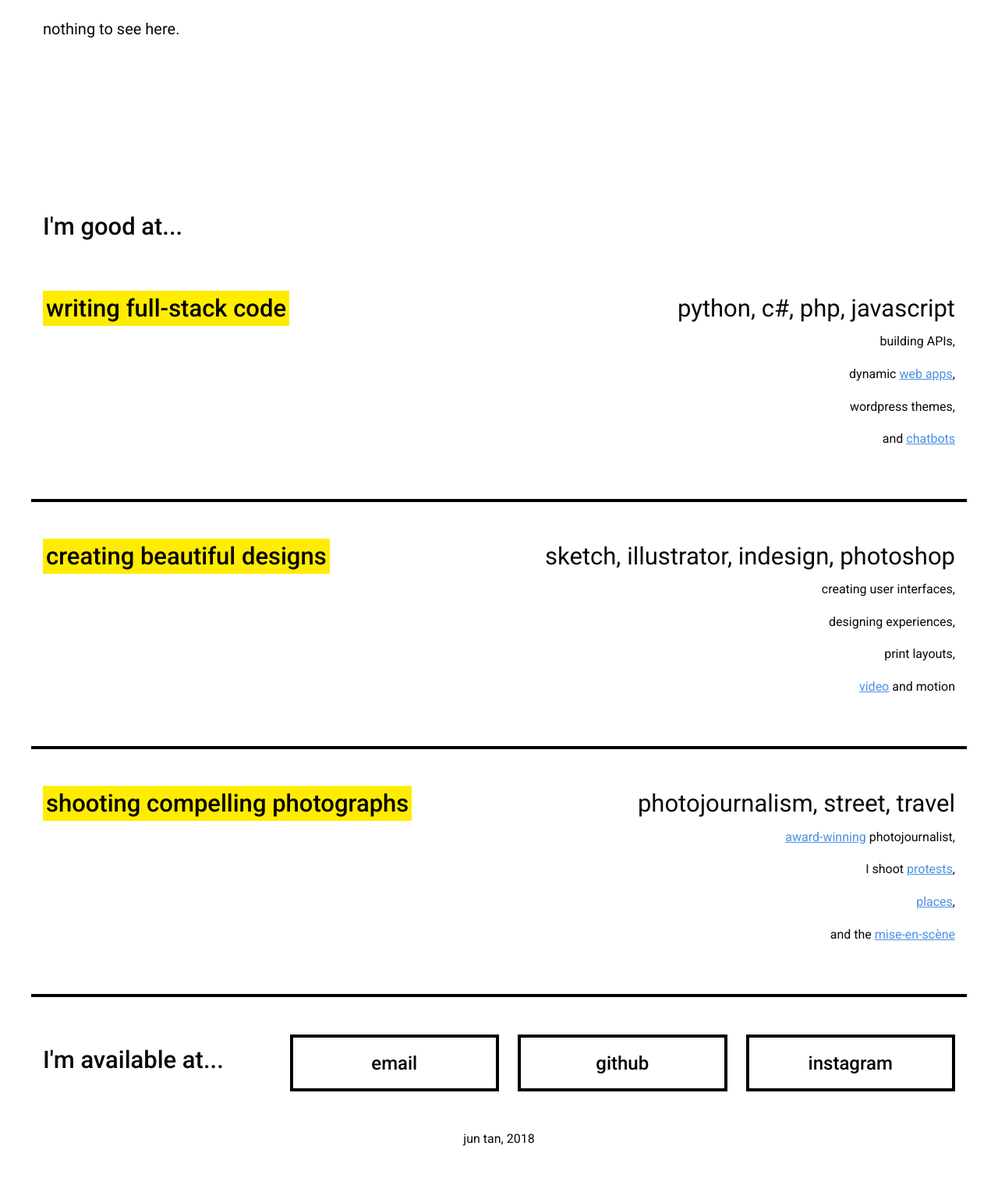
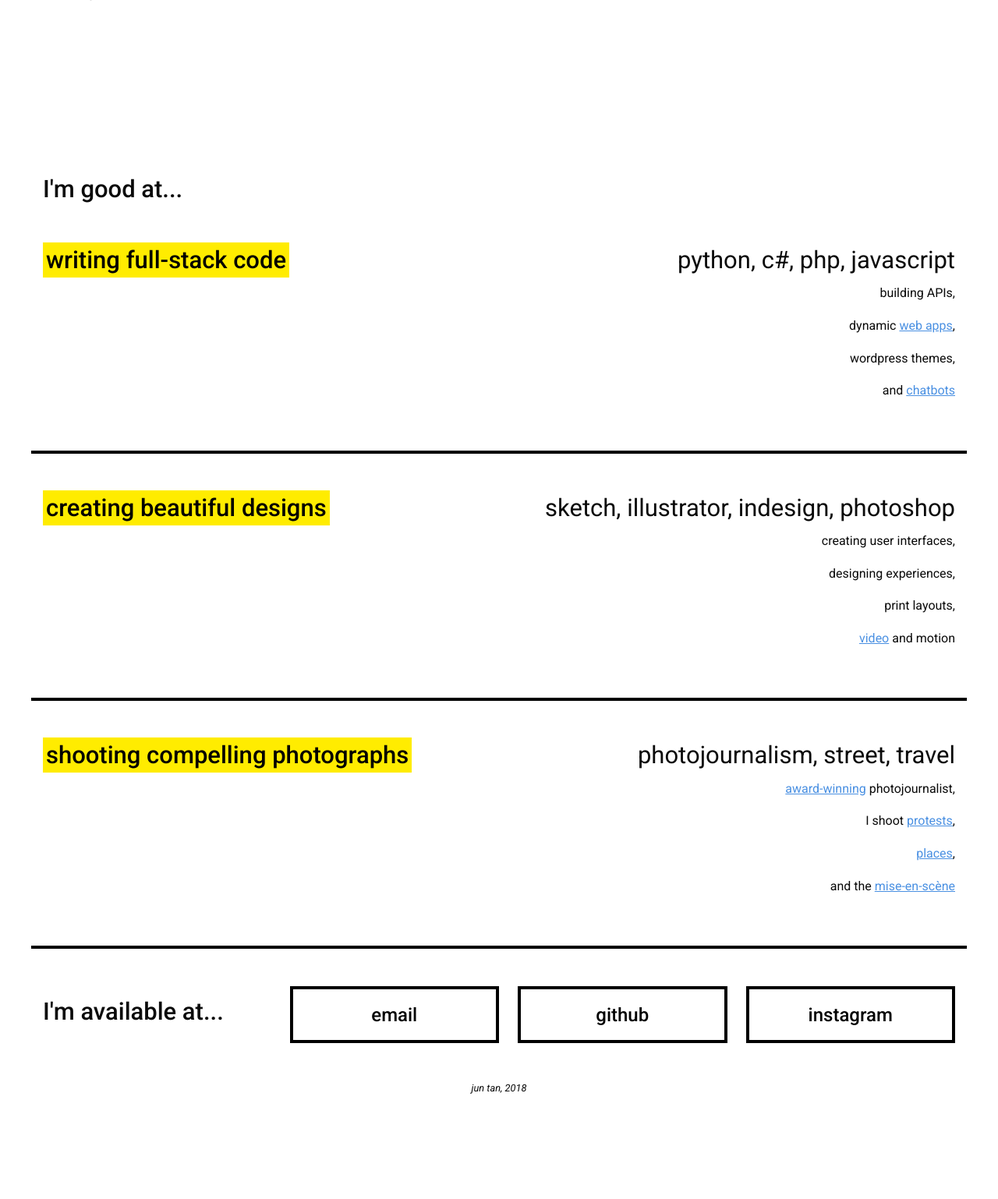
Before and after one commit to sc1f/me, a Django app: template portfolio/templates/index.html in a window 1280 px wide. Shown: the part 1251-2789 px from the top of the page at 78% size. After the commit the page ends 2654 px from the top, so only its background shows below. Run offline with Django 3.2, Linux system fonts and the light colour scheme; the template is opened without the code that fills it, so the values that code supplies are empty; style sheets or scripts are compiled from the project's sources; some libraries are stand-ins or nearby versions.

Commit message:
removed landing, outsource to new branch, change basic css

```diff
--- a/portfolio/templates/landing/landing.html
+++ /dev/null
@@ -1 +0,0 @@
-<!-- landing page template -->
--- a/static/css/imports/_globals.scss
+++ b/static/css/imports/_globals.scss
@@ -39,7 +39,8 @@ body {
 .footer {
   padding: 3.75% 2em;
   .footer-text {
-    font-size: 1rem;
+    font-size: .8rem;
+    font-style: italic;
   }
 }
 
@@ -87,6 +88,9 @@ div.columns {
 // typography
 h3 {
   font-weight: $font-weight-bold;
+  @include media-query(large) {
+    font-size: 1.5rem;
+  }
 }
 a {
   color: $link-color;
@@ -106,7 +110,7 @@ ul, ol {
   font-weight: $font-weight-bold;
 
   &.heading--name {
-    margin-bottom: 2em;
+    margin-bottom: 3rem;
 
     &.heading--name__about {
       margin-bottom: .75em;
--- a/static/css/main.css
+++ b/static/css/main.css
@@ -24,7 +24,8 @@ body {
 .footer {
   padding: 3.75% 2em; }
   .footer .footer-text {
-    font-size: 1rem; }
+    font-size: .8rem;
+    font-style: italic; }
 
 @media screen and (max-width: 640px) {
   div.columns {
@@ -48,6 +49,9 @@ body {
 
 h3 {
   font-weight: 500; }
+  @media screen and (max-width: 1024px) {
+    h3 {
+      font-size: 1.5rem; } }
 
 a {
   color: #4A90E2;
@@ -61,7 +65,7 @@ ul, ol {
 .heading {
   font-weight: 500; }
   .heading.heading--name {
-    margin-bottom: 2em; }
+    margin-bottom: 3rem; }
     .heading.heading--name.heading--name__about {
       margin-bottom: .75em; }
     @media screen and (max-width: 640px) {
```
Also changed, not shown: 1 other file.
